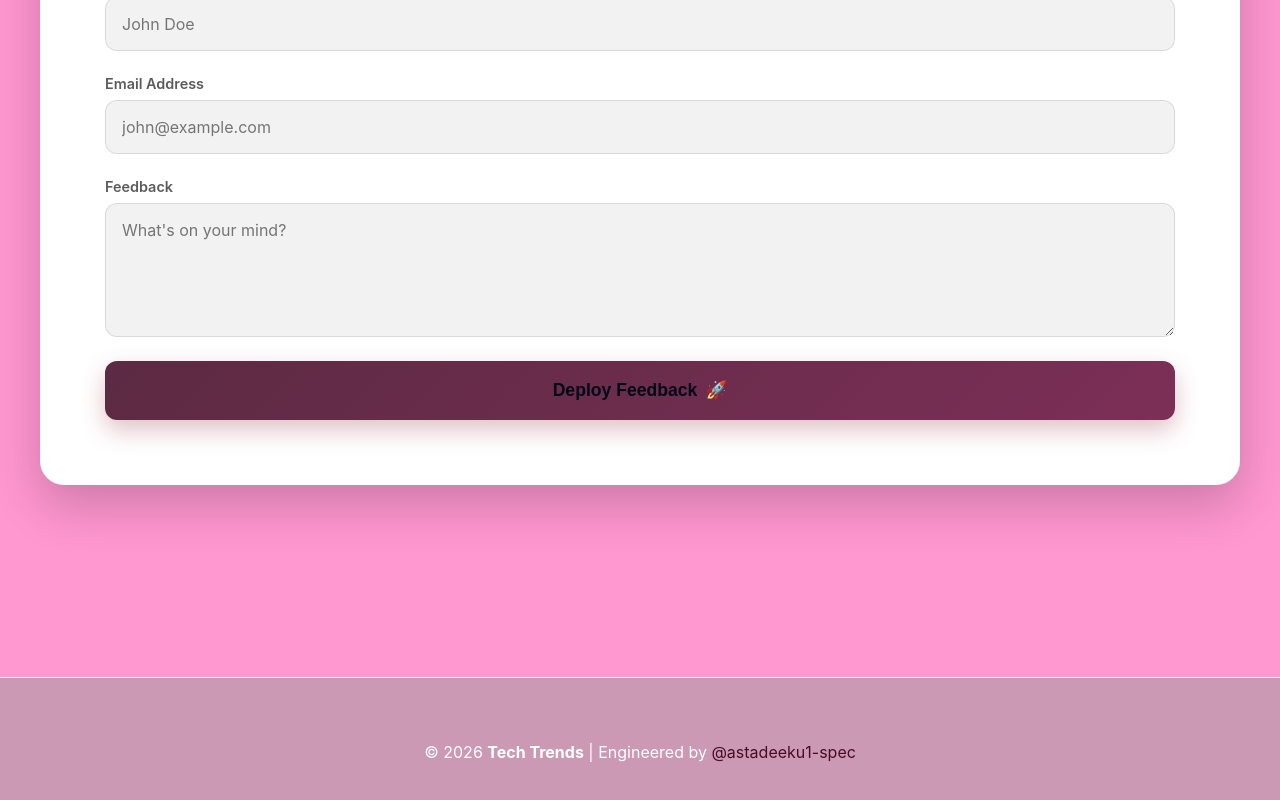
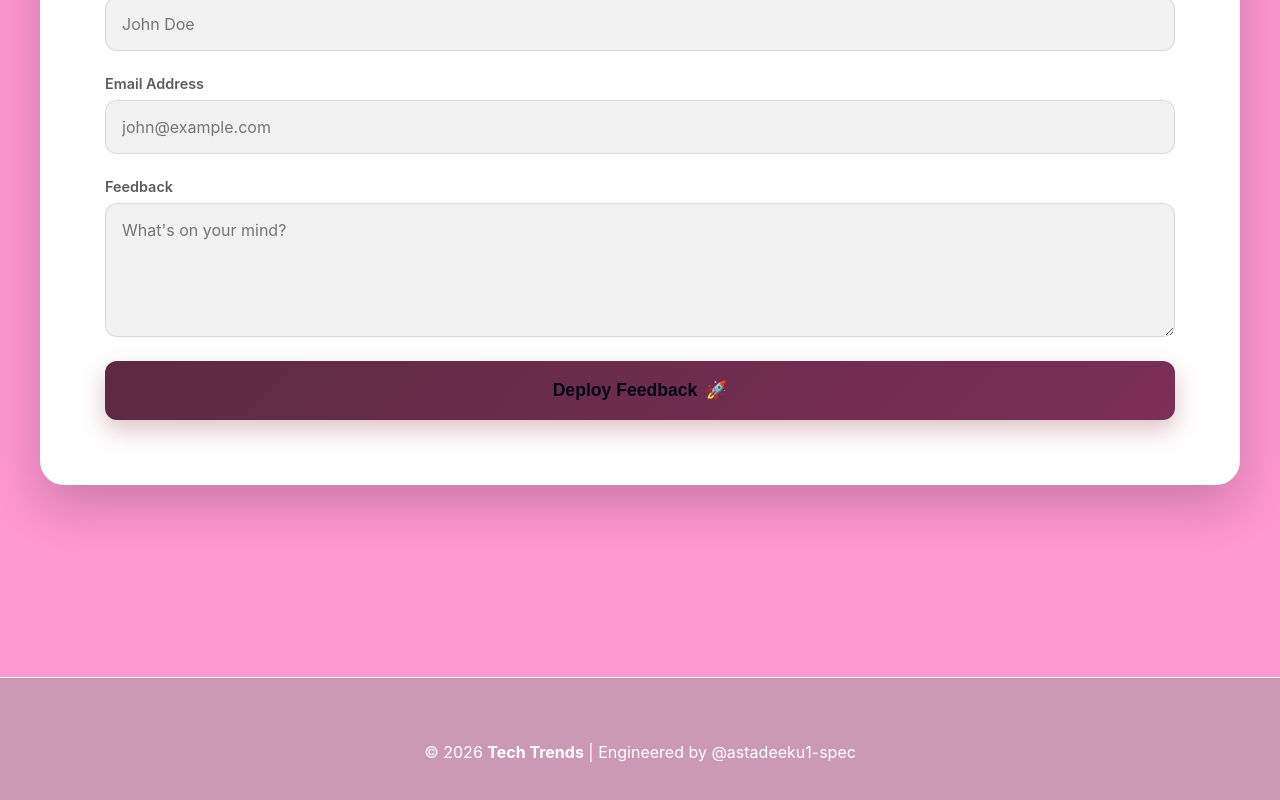
Before and after one commit to astadeeku1-spec/tech-, a website: page index.html in a window 1280 px wide. Shown: the part 2798-3598 px from the top of the page. Drawn offline with Linux system fonts and the light colour scheme; no server answers.

Commit message:
change in color

```diff
--- a/index.html
+++ b/index.html
@@ -579,7 +579,7 @@
   <footer>
     <p>© 2026 <a href="https://astadeeku1-spec.github.io/tech-/"
         style="color: inherit; text-decoration: none; font-weight: 700;">Tech Trends</a> | Engineered by <a
-        href="https://github.com/astadeeku1-spec" style="color: var(--accent-color); text-decoration: none;"
+        href="https://github.com/astadeeku1-spec" style="color:white; text-decoration: none;"
         target="_blank">@astadeeku1-spec</a></p>
   </footer>
 
```
